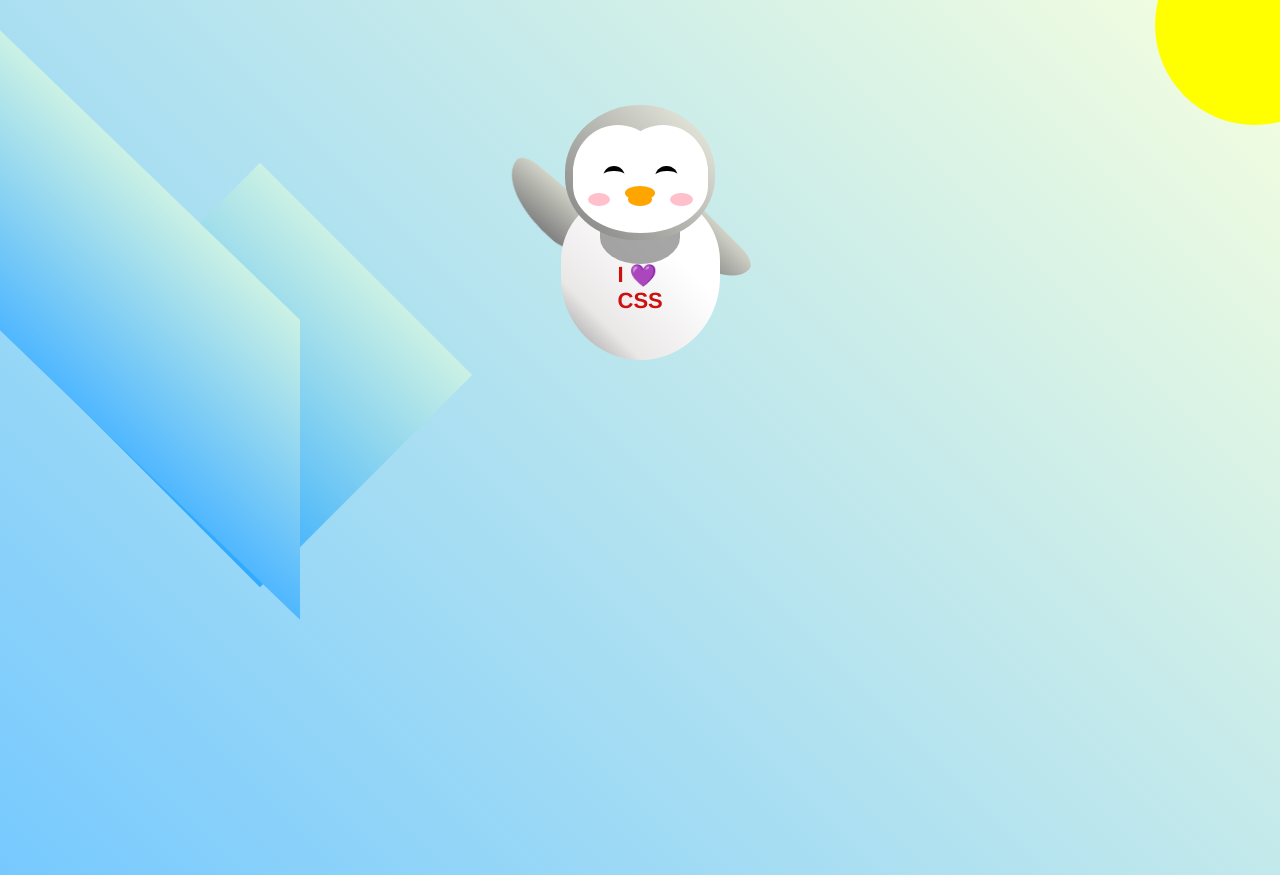
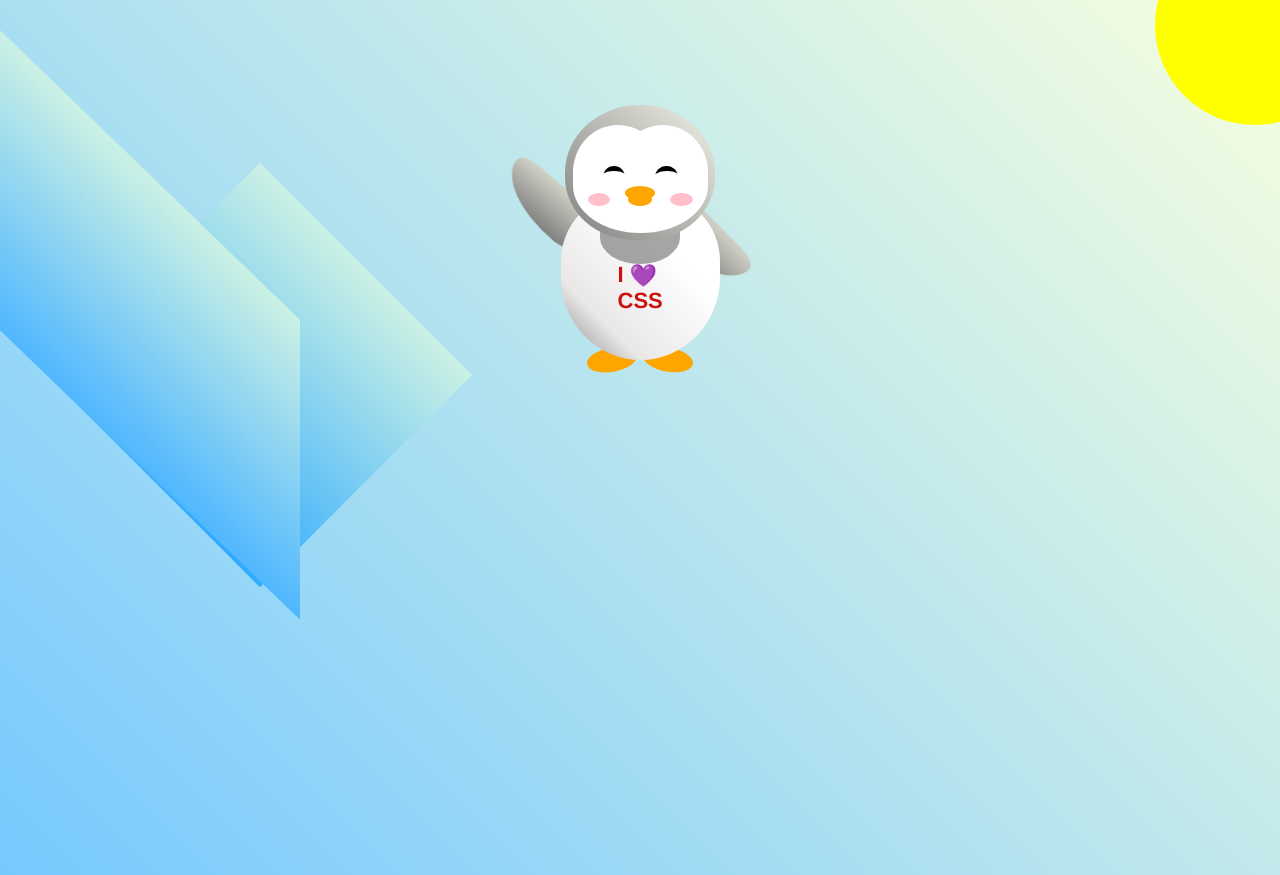
Before and after one commit to Tanqueta88/PinguinApp, a plain HTML site: page index.html in a window 1280 px wide. Shown: the top 875 px of the page. Drawn offline with Linux system fonts and the light colour scheme.

Commit message:
CSS syling improvements (.foot)

```diff
--- a/styles.css
+++ b/styles.css
@@ -236,3 +236,22 @@ body {
     transform: rotate(130deg) scaleX(-1);
   }
 }
+
+.foot {
+  width: 15%;
+  height: 30%;
+  background-color: var(--penguin-picorna);
+  top: 85%;
+  border-radius: 50%;
+  z-index: -1;
+}
+
+.foot.left {
+  left: 25%;
+  transform: rotate(80deg);
+}
+
+.foot.right {
+  right: 25%;
+  transform: rotate(-80deg);
+}
```
